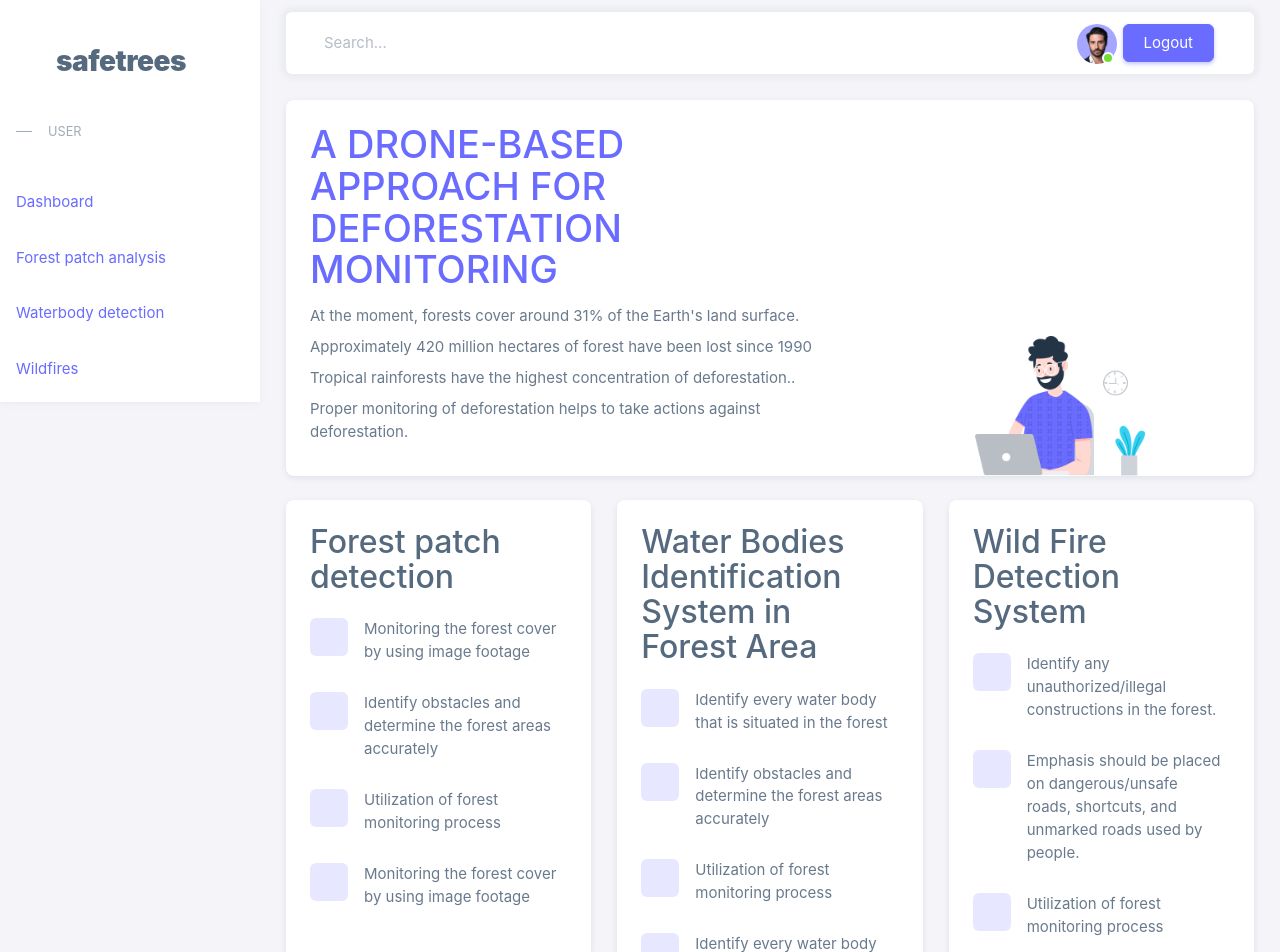
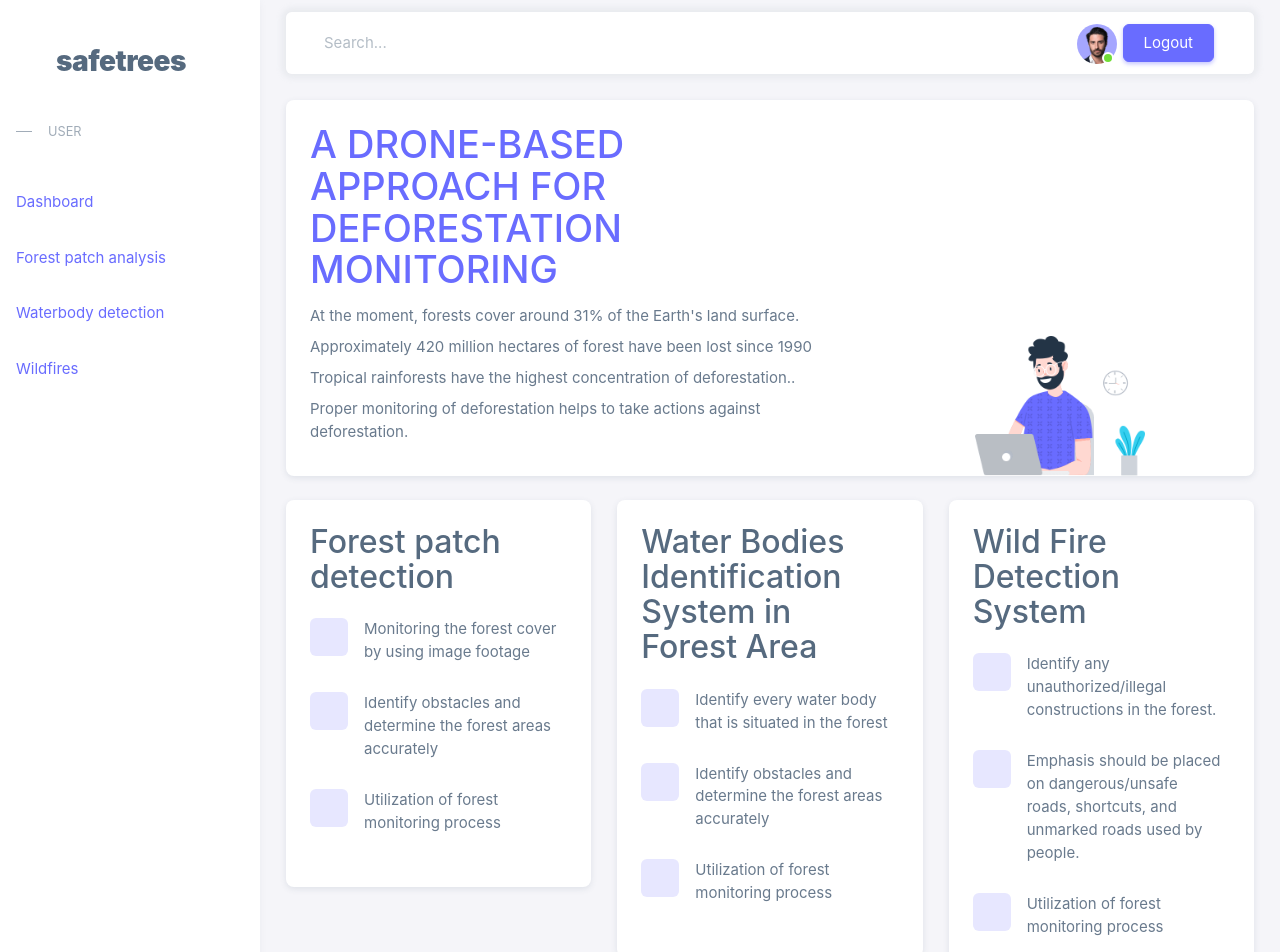
Before and after one commit to MadukaNuwantha/Deforestation-Research-Frontend, a React (Create React App) app: page /dashboard in a window 1280 px wide. Shown: the top 952 px of the page. Built offline with nearby package versions, Linux system fonts and the light colour scheme.

Commit message:
Styling changes

```diff
--- a/src/components/navbar_component.js
+++ b/src/components/navbar_component.js
@@ -79,7 +79,7 @@ export default function NavbarComponent() {
                 onClick={() => {
                   localStorage.removeItem("token");
                   alert("Logout Successful");
-                  window.location.href = "/signin";
+                  window.location.href = "/";
                 }}
               >
                 Logout
--- a/src/components/research_component.js
+++ b/src/components/research_component.js
@@ -48,18 +48,6 @@ export default function ResearchComponent(props) {
                   </div>
                 </div>
               </li>
-              <li class="d-flex mb-4 pb-1">
-                <div class="avatar flex-shrink-0 me-3">
-                  <span class="avatar-initial rounded bg-label-primary">
-                    <i class="bx bx-mobile-alt"></i>
-                  </span>
-                </div>
-                <div class="d-flex w-100 flex-wrap align-items-center justify-content-between gap-2">
-                  <div class="me-2">
-                    <p class="mb-0">{props.point1}</p>
-                  </div>
-                </div>
-              </li>
             </ul>
           </div>
         </div>
--- a/src/components/sidebar_component.js
+++ b/src/components/sidebar_component.js
@@ -7,7 +7,7 @@ export class SidebarComponent extends Component {
       <div>
         <aside
           id="layout-menu"
-          class="layout-menu menu-vertical menu bg-menu-theme p-3"
+          class="layout-menu menu-vertical menu bg-menu-theme p-3 h-100"
         >
           <div class="app-brand demo">
             <Link to="/">
--- a/src/pages/signin_screen.js
+++ b/src/pages/signin_screen.js
@@ -92,7 +92,7 @@ export default function SignInScreen() {
                 </div>
                 <p className="text-center">
                   <span>New on our platform?</span>
-                  <a href="auth-register-basic.html">
+                  <a href="/">
                     <span>Create an account</span>
                   </a>
                 </p>
--- a/src/routes/app.routes.js
+++ b/src/routes/app.routes.js
@@ -13,11 +13,10 @@ export class PageRoutes extends Component {
     return (
       <Router>
         <Routes>
-          <Route path='/' element={<LandingScreen />} />
           <Route path='/waterbody' element={<WaterbodyScreen />} />
           <Route path='/forestpatch' element={<ForestPatchScreen />} />
           <Route path='/wildfire' element={<WildfireScreen />} />
-          <Route path='/signin' element={<SignInScreen />} />
+          <Route path='/' element={<SignInScreen />} />
           <Route path='/signup' element={<SignUpScreen />} />
           <Route path='/dashboard' element={<Dashboard />} />
         </Routes>
```
